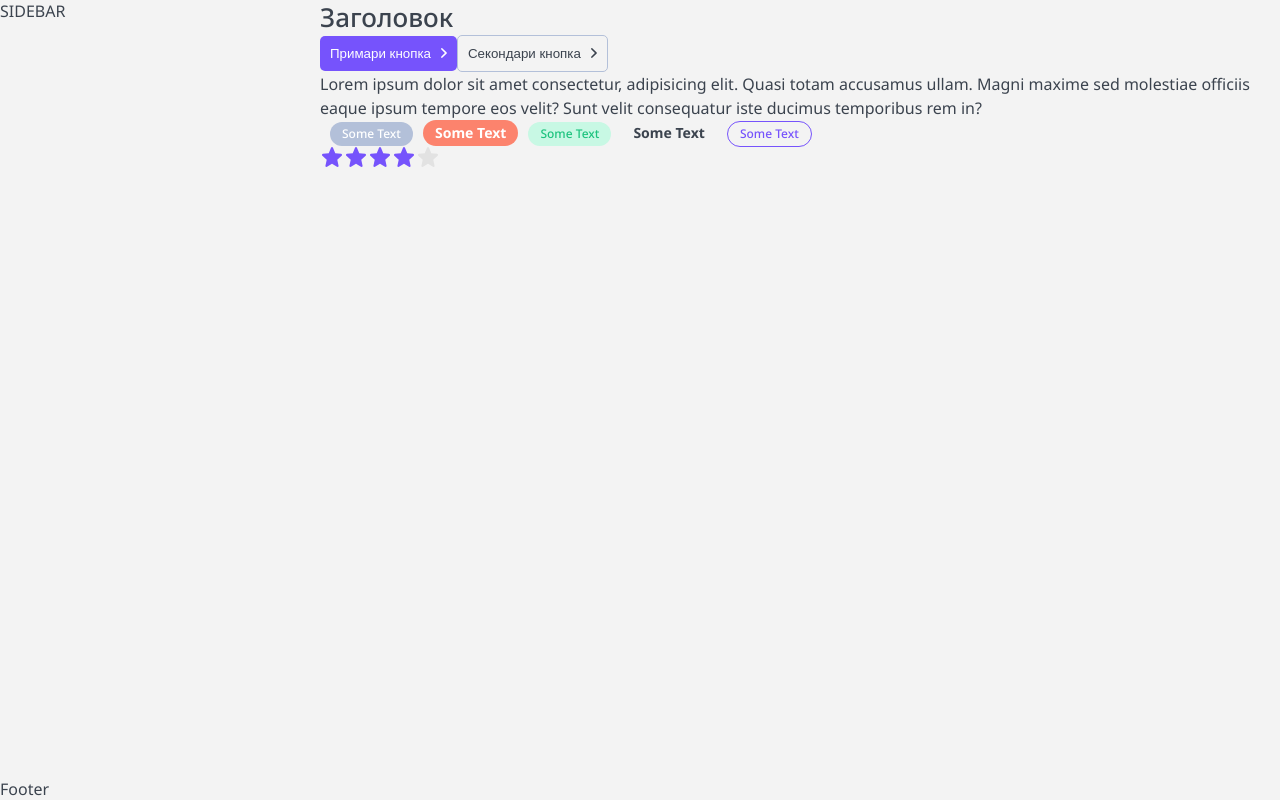
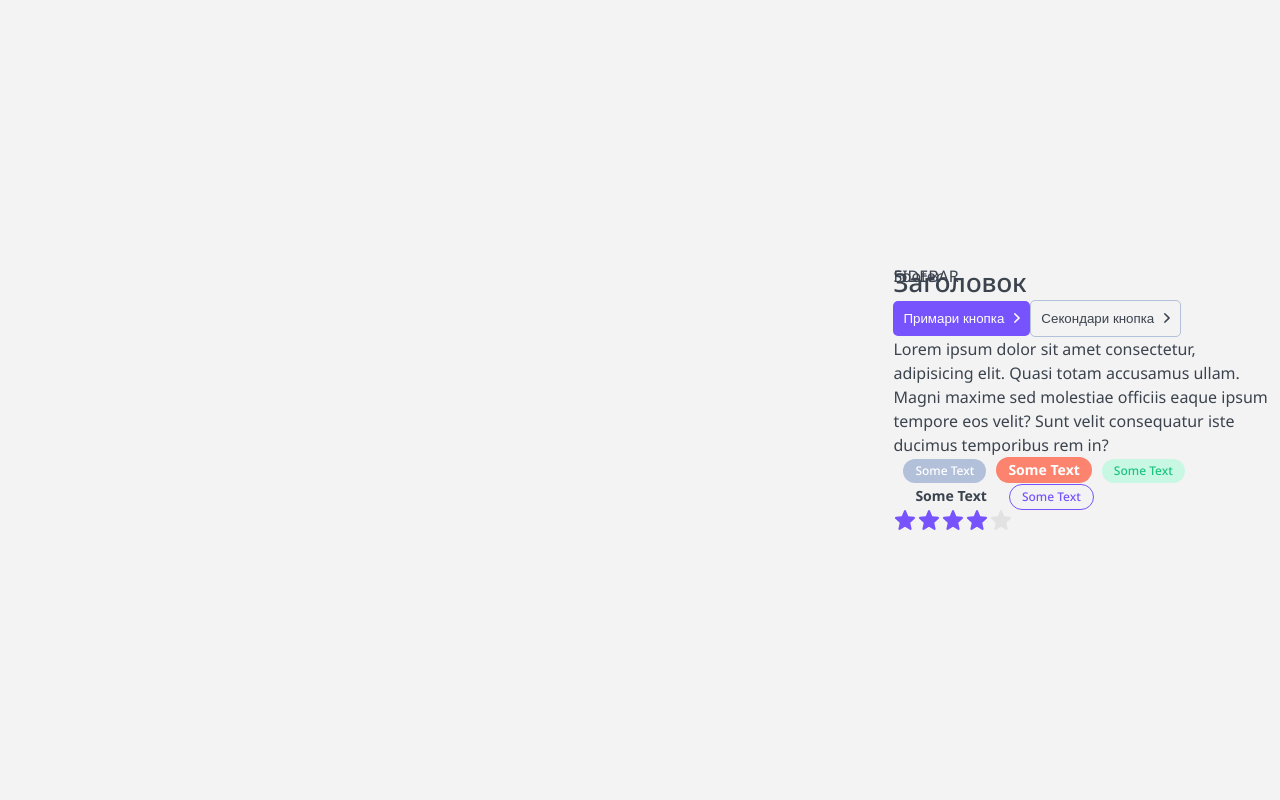
Before and after one commit to yatolstoy/next-js-course, a Next.js app: page / in a window 1280 px wide. Built offline with nearby package versions, Linux system fonts and the light colour scheme.

Commit message:
fix: stylelint error

```diff
--- a/layout/Layout.module.css
+++ b/layout/Layout.module.css
@@ -1,11 +1,10 @@
 .wrapper {
 	display: grid;
 	grid-template-columns: auto 320px minmax(320px, 1280px) auto;
-	grid-template-rows: auto 1fr auto;
 	grid-template-areas:
-		". header header ."
-		". sidebar main ."
-		"footer footer footer footer";
+		". header header ." auto
+		". sidebar main ." 1fr
+		"footer footer footer footer" auto;
 
 	min-height: 100vh;
 }
```
